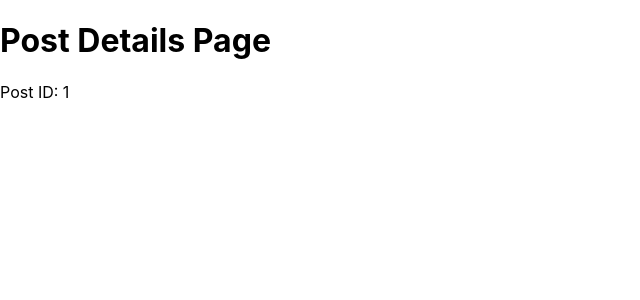
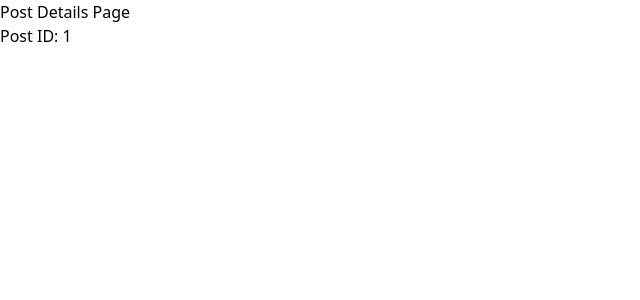
Before and after one commit to assemabudeif/Shanta-Share, a React (Create React App) app: page /post/1 in a window 1280 px wide. Shown: the top 300 px of the page, without its empty margins (0-640 px from the left). Built offline with nearby package versions, Linux system fonts and the light colour scheme.

Commit message:
install tailwind

```diff
--- a/package.json
+++ b/package.json
@@ -15,7 +15,6 @@
     "react-scripts": "5.0.1",
     "redux": "^5.0.1",
     "redux-thunk": "^3.1.0",
-    "tailwindcss": "^3.4.10",
     "web-vitals": "^2.1.4"
   },
   "scripts": {
@@ -41,5 +40,8 @@
       "last 1 firefox version",
       "last 1 safari version"
     ]
+  },
+  "devDependencies": {
+    "tailwindcss": "^3.4.10"
   }
 }
--- a/src/Pages/PostDetailsPage.jsx
+++ b/src/Pages/PostDetailsPage.jsx
@@ -1,14 +1,13 @@
 import {useParams} from "react-router-dom";
 
 function PostDetailsPage() {
-  const { id } = useParams();
-
+    const {id} = useParams();
     return (
         <div>
             <h1>Post Details Page</h1>
             <p>Post ID: {id}</p>
         </div>
-        );
+    );
 }
 
 export default PostDetailsPage;
--- a/src/index.css
+++ b/src/index.css
@@ -1,13 +1,17 @@
-body {
-  margin: 0;
-  font-family: -apple-system, BlinkMacSystemFont, 'Segoe UI', 'Roboto', 'Oxygen',
-    'Ubuntu', 'Cantarell', 'Fira Sans', 'Droid Sans', 'Helvetica Neue',
-    sans-serif;
-  -webkit-font-smoothing: antialiased;
-  -moz-osx-font-smoothing: grayscale;
-}
+/*body {*/
+/*  margin: 0;*/
+/*  font-family: -apple-system, BlinkMacSystemFont, 'Segoe UI', 'Roboto', 'Oxygen',*/
+/*    'Ubuntu', 'Cantarell', 'Fira Sans', 'Droid Sans', 'Helvetica Neue',*/
+/*    sans-serif;*/
+/*  -webkit-font-smoothing: antialiased;*/
+/*  -moz-osx-font-smoothing: grayscale;*/
+/*}*/
 
-code {
-  font-family: source-code-pro, Menlo, Monaco, Consolas, 'Courier New',
-    monospace;
-}
+/*code {*/
+/*  font-family: source-code-pro, Menlo, Monaco, Consolas, 'Courier New',*/
+/*    monospace;*/
+/*}*/
+
+@tailwind base;
+@tailwind components;
+@tailwind utilities;
--- /dev/null
+++ b/tailwind.config.js
@@ -0,0 +1,8 @@
+/** @type {import('tailwindcss').Config} */
+module.exports = {
+  content: ["./src/**/*.{html,js, jsx}", "./index.html", "./src/*.{js, jsx}"],
+  theme: {
+    extend: {},
+  },
+  plugins: [],
+}
```
Also changed, not shown: 1 other file (tests, documents, lock files or other folders).
